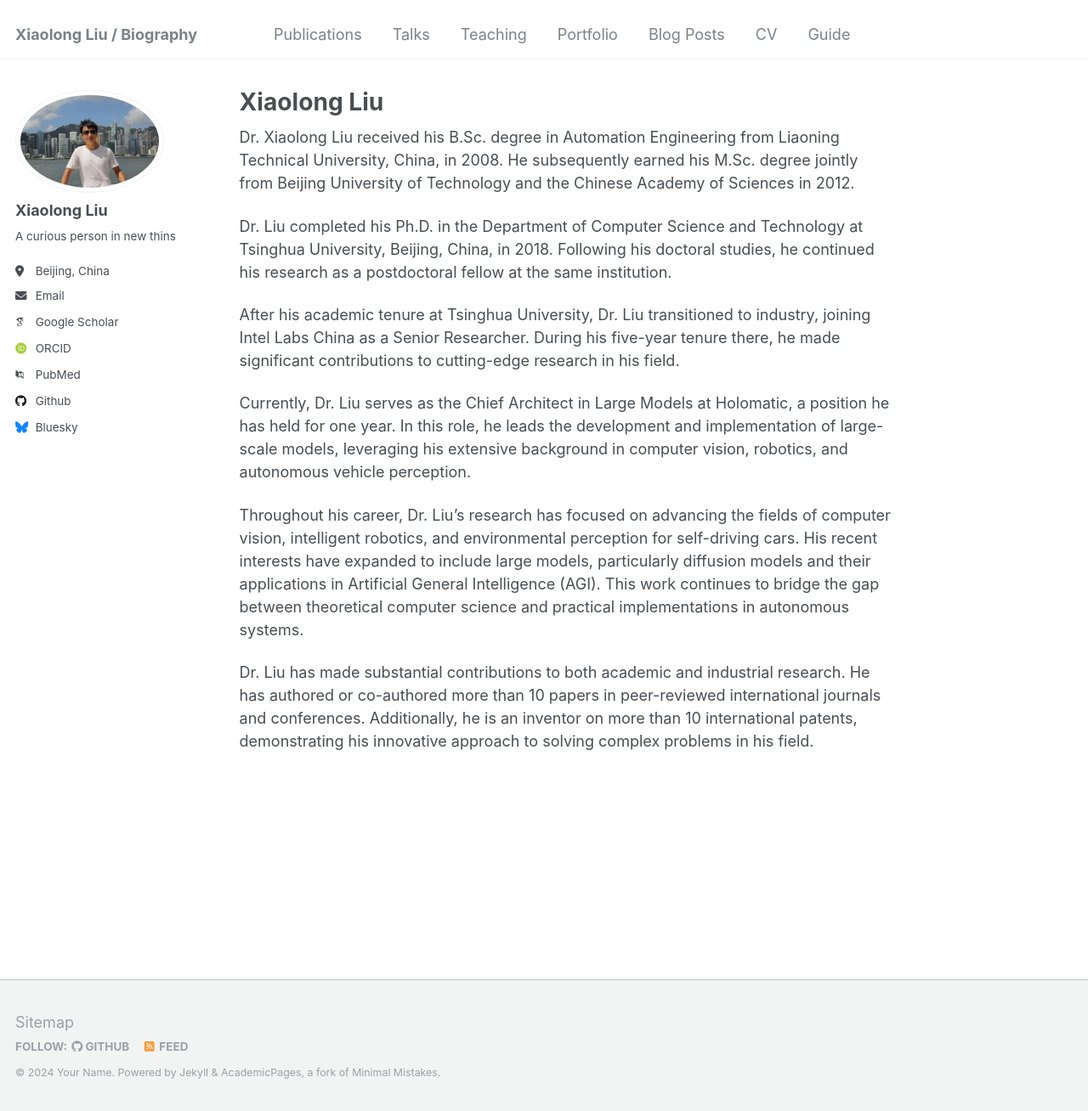
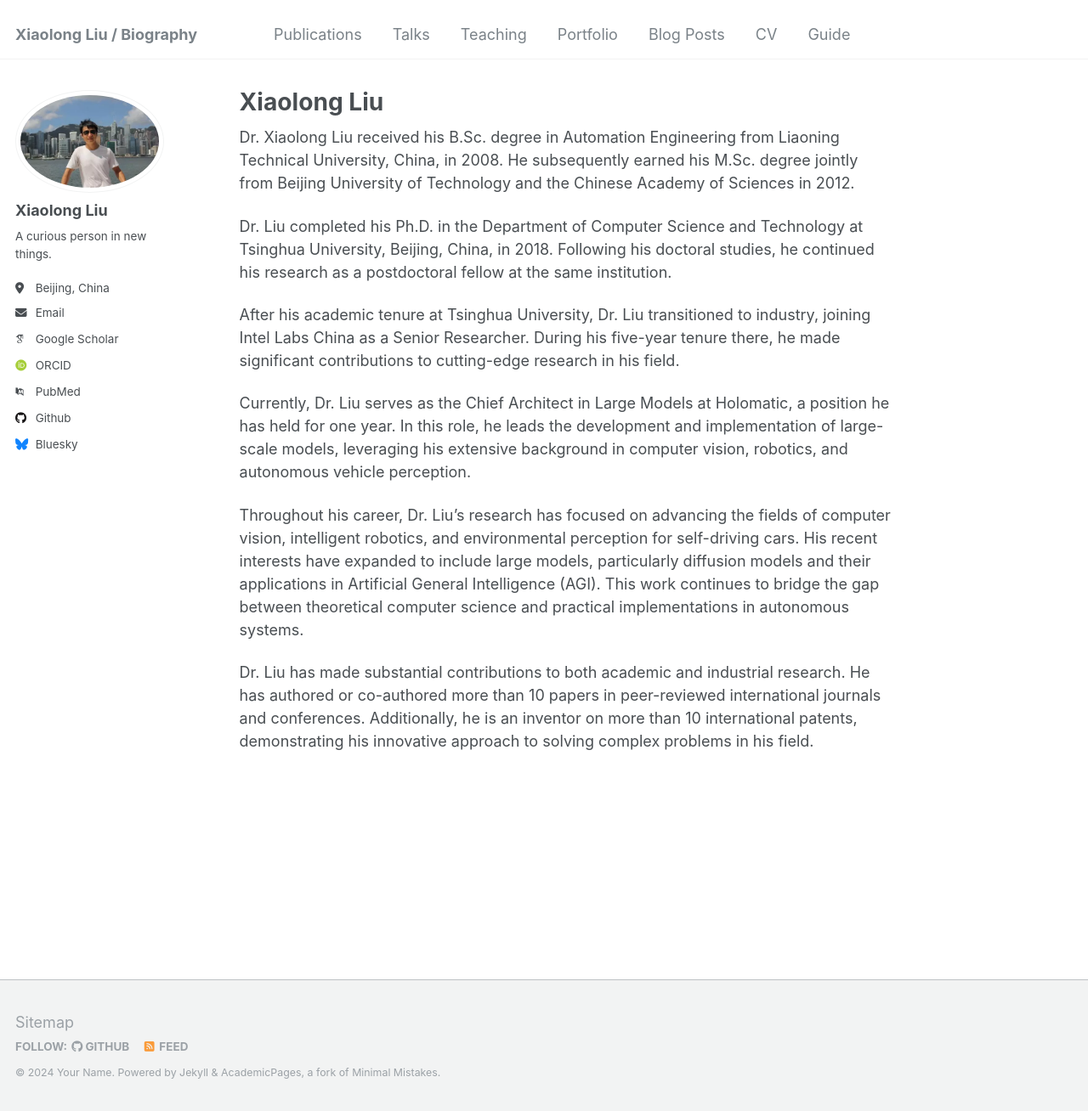
Before and after one commit to xllau/xllau.github.io, a Jekyll site: the page built from _pages/about.md, in a window 1280 px wide and 1308 px high. Shown: the whole window at 85% size. Built offline with Jekyll 4.4.1, drawn with Linux system fonts in a browser that asks for light colours; some web fonts are replaced.

Commit message:
Update _config.yml

```diff
--- a/_config.yml
+++ b/_config.yml
@@ -12,8 +12,7 @@ title                    : "Xiaolong Liu / Biography"
 title_separator          : "-"
 name                     : &name "Your Name"
 description              : &description "personal description"
-url                      : https://academicpages.github.io # the base hostname & protocol for your site e.g. "https://mmistakes.github.io"
-baseurl                  : "" # the subpath of your site, e.g. "/blog"
+url                      : https://xllau.github.io # the base hostname & protocol for your site e.g. "https://mmistakes.github.io"
 repository               : "academicpages/academicpages.github.io"
 
 # Site Author - The following control what appear as part of the author content on the side bar.
@@ -24,7 +23,7 @@ author:
   avatar           : "profile.png"
   name             : "Xiaolong Liu"
   pronouns         : # example: "she/her"
-  bio              : "A curious person in new thins"
+  bio              : "A curious person in new things."
   location         : "Beijing, China"
   email            : "xllau@126.com"
 
```
